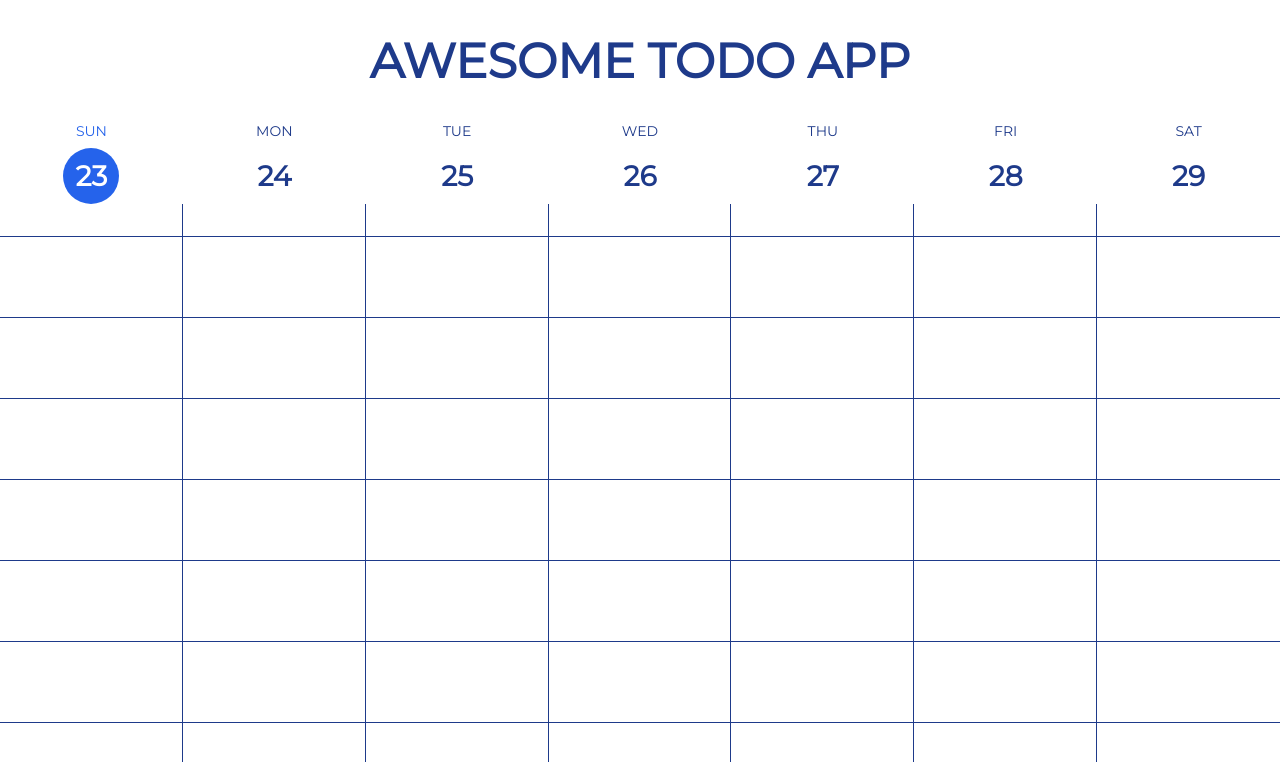
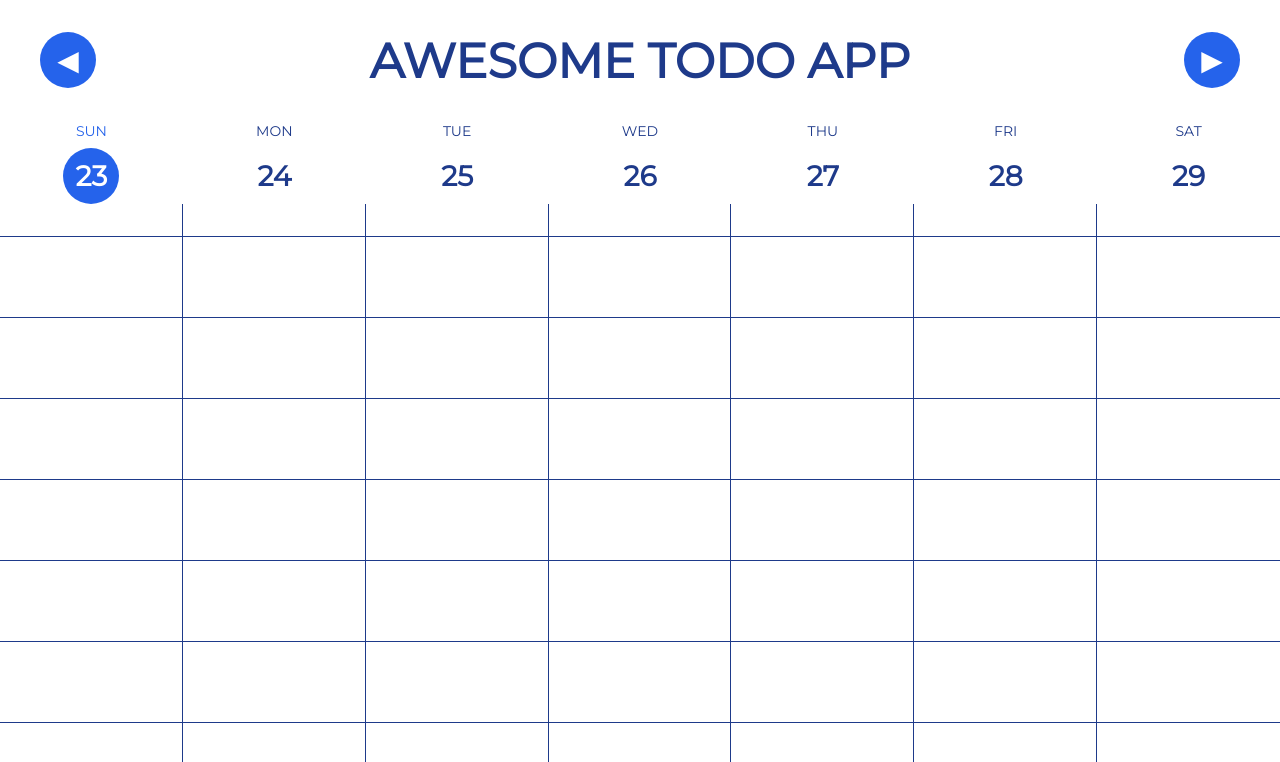
Before and after one commit to Setoryz/da-awesome-todo, a React (Create React App) app in the folder frontend/: page / in a window 1280 px wide. Shown: the top 762 px of the page. Built offline with nearby package versions, Linux system fonts and the light colour scheme.

Commit message:
✨ [frontend] - TodoCalendar nav button and styling added

```diff
--- a/frontend/src/components/TodoCalendar/TodoCalendar.scss
+++ b/frontend/src/components/TodoCalendar/TodoCalendar.scss
@@ -1,7 +1,45 @@
+@import "../../variables";
+
 .todo__calendar {
-  display: flex;
+  & .calendar__btn {
+    top: 2rem;
+    box-sizing: border-box;
+    padding-left: 2.5rem;
+    padding-right: 2.5rem;
+    position: absolute;
+    display: flex;
+    justify-content: space-between;
+    width: 100%;
 
-  & .todo__calendar__column {
-    flex: calc(1 / 7);
+    & .btn__prev,
+    & .btn__next {
+      @include flex-center;
+      width: 3.5rem;
+      height: 3.5rem;
+      font-size: 1.75rem;
+      border: none;
+
+      color: $background-color;
+      border-radius: 3.5rem;
+      background-color: $accent-color;
+      transition: all 0.5s cubic-bezier(0.175, 0.885, 0.32, 1.275);
+
+      &:focus {
+        outline: none;
+      }
+      &:hover {
+        background-color: $background-color;
+        color: $accent-color;
+        box-shadow: rgba(30, 58, 138, 0.35) 0px 5px 15px;
+      }
+    }
+  }
+
+  .calendar__container {
+    display: flex;
+
+    & .calendar__column {
+      flex: calc(1 / 7);
+    }
   }
 }
--- a/frontend/src/components/TodoCalendar/TodoCalendar.tsx
+++ b/frontend/src/components/TodoCalendar/TodoCalendar.tsx
@@ -10,12 +10,32 @@ const TodoCalendar = () => {
   const [startDate, setStartDate] = useState(getStartDate(new Date()));
   return (
     <div className="todo__calendar">
-      {[...Array(7)].map((value, index) => (
-        <div key={index.toString()} className="todo__calendar__column">
-          <TodoCalendarDate columnDate={addDays(startDate, index)} />
-          <TodosColumn columnDate={addDays(startDate, index)} />
-        </div>
-      ))}
+      <div className="calendar__btn">
+        <button
+          className="btn__prev"
+          onClick={() => {
+            setStartDate((currentStartDate) => addDays(currentStartDate, -7));
+          }}
+        >
+          ◀
+        </button>
+        <button
+          className="btn__next"
+          onClick={() => {
+            setStartDate((currentStartDate) => addDays(currentStartDate, 7));
+          }}
+        >
+          ▶
+        </button>
+      </div>
+      <div className="calendar__container">
+        {[...Array(7)].map((value, index) => (
+          <div key={index.toString()} className="calendar__column">
+            <TodoCalendarDate columnDate={addDays(startDate, index)} />
+            <TodosColumn columnDate={addDays(startDate, index)} />
+          </div>
+        ))}
+      </div>
     </div>
   );
 };
--- a/frontend/src/components/TodoCalendar/TodoCalendarDate.scss
+++ b/frontend/src/components/TodoCalendar/TodoCalendarDate.scss
@@ -14,7 +14,6 @@
     & .calendar__date {
       color: $background-color;
       border-radius: 50%;
-      //   padding: 0 0.5rem;
       background-color: $accent-color;
     }
   }
```
